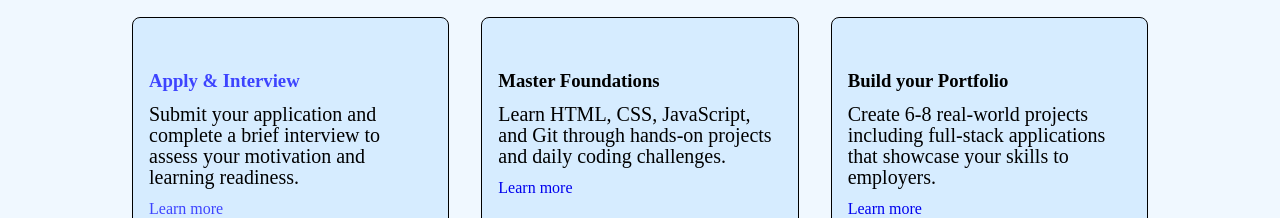
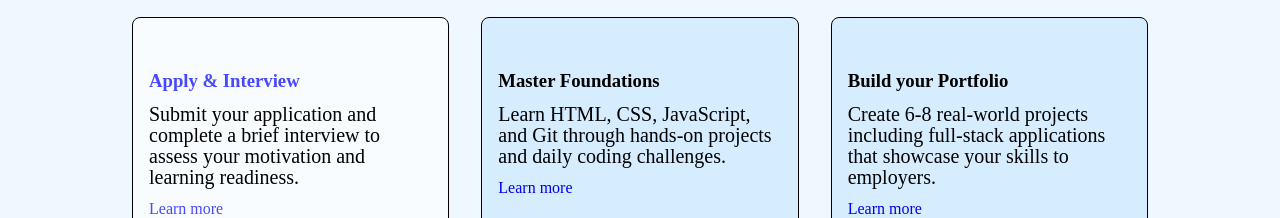
Before and after one commit to bennah995/mctaba-week-1, a plain HTML site: page index.html in a window 1280 px wide. In both pictures the pointer is over the element 290 px from the left and 707 px from the top of the page. Shown: the part 582-800 px from the top of the page. Drawn offline with Linux system fonts and the light colour scheme.

Commit message:
Added a hover effect to cards

```diff
--- a/style.css
+++ b/style.css
@@ -252,8 +252,8 @@ article p{
 article:hover {
   h3, a{
   color:rgba(0, 0, 255, 0.714);
-
   }
+  background-color: rgba(255, 255, 255, 0.484);
 }
 
 /* media query */
```
